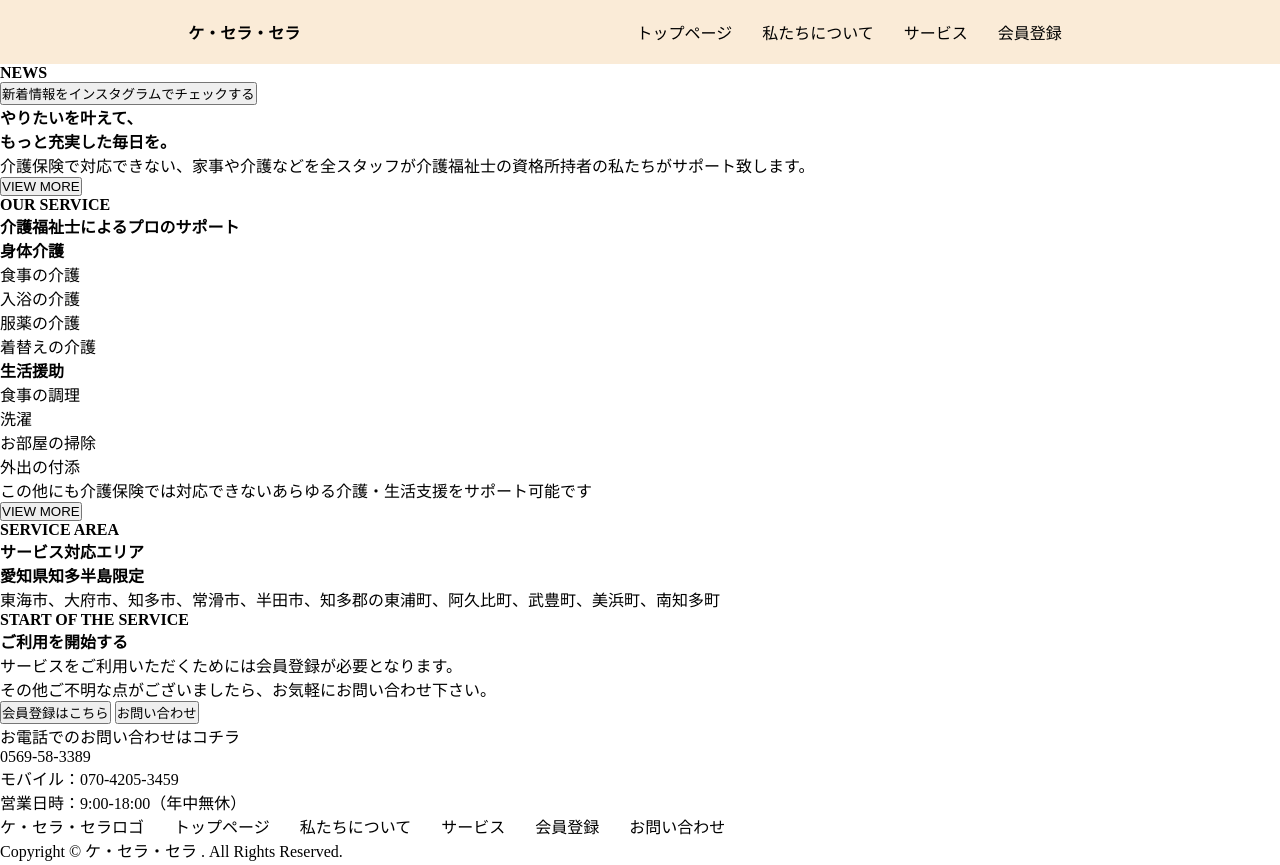
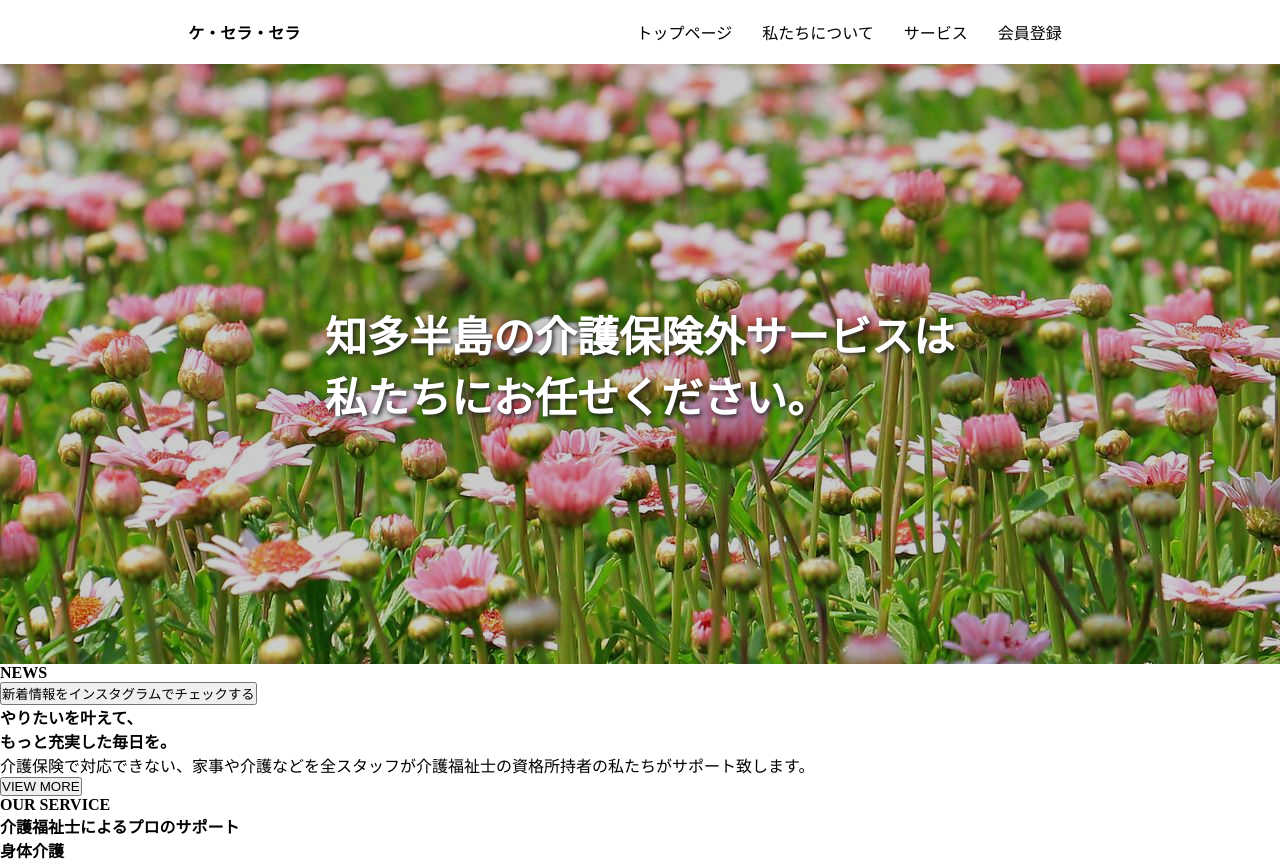
Before and after one commit to lopunnii/que-sera-sera, a plain HTML site: page index.html in a window 1280 px wide. Shown: the top 865 px of the page. Drawn offline with Linux system fonts and the light colour scheme.

Commit message:
Add and layout hero image

```diff
--- a/index.html
+++ b/index.html
@@ -20,6 +20,14 @@
     </header>
 
     <main>
+        <section>
+            <div class="hero-image">
+                <div class="hero-text">
+                    <h2>知多半島の介護保険外サービスは<br>
+                        私たちにお任せください。</h2>
+                </div>
+            </div>
+        </section>
         <section>
             <h2>NEWS</h2>
             <button>新着情報をインスタグラムでチェックする</button>
--- a/style.css
+++ b/style.css
@@ -16,7 +16,7 @@ li {
 }
 
 header {
-    background-color: antiquewhite;
+    background-color: #ffffff;
     padding: 20px;
     display: flex;
     justify-content: space-around;
@@ -26,3 +26,17 @@ nav ul {
     display: flex;
     gap: 30px;
 }
+
+.hero-image {
+    background-image: linear-gradient(rgba(0, 0, 0, 0.2), rgba(0, 0, 0, 0.2)), url("img/hero.jpg");
+    height: 600px;
+    display: flex;
+    justify-content: center;
+    align-items: center;
+}
+
+.hero-text {
+    color: white;
+    font-size: 42px;
+    text-shadow: 2px 2px 5px #222222;
+}
```
